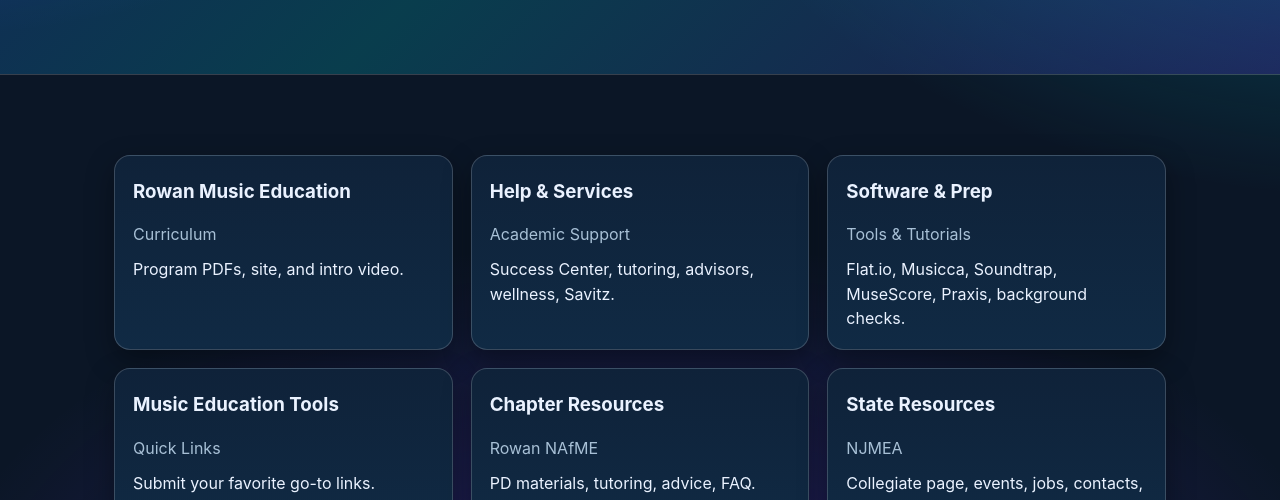
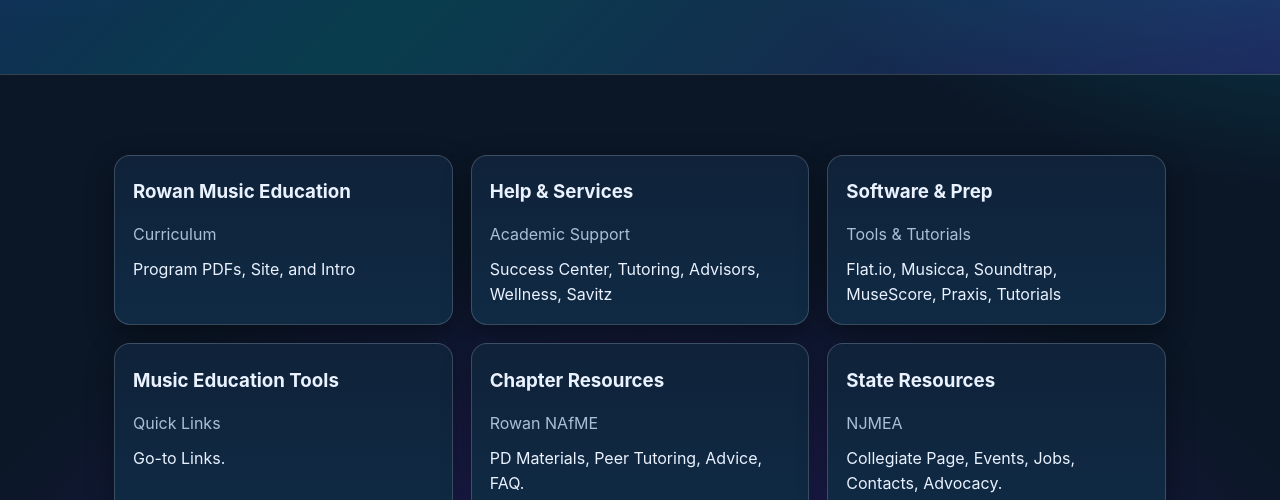
Before and after one commit to abretz50/rowan-nafme, a plain HTML site: page resources.html in a window 1280 px wide. Shown: the part 300-800 px from the top of the page. Drawn offline with Linux system fonts and the light colour scheme.

Commit message:
Desktop Commit

```diff
--- a/resources.html
+++ b/resources.html
@@ -66,43 +66,43 @@
 <article class="card" data-modal="modal-curriculum">
 <h3>Rowan Music Education</h3>
 <div class="kicker">Curriculum</div>
-<p>Program PDFs, site, and intro video.</p>
+<p>Program PDFs, Site, and Intro</p>
 </article>
 <!-- Academic Support -->
 <article class="card" data-modal="modal-support">
 <h3>Help &amp; Services</h3>
 <div class="kicker">Academic Support</div>
-<p>Success Center, tutoring, advisors, wellness, Savitz.</p>
+<p>Success Center, Tutoring, Advisors, Wellness, Savitz</p>
 </article>
 <!-- Tools & Tutorials -->
 <article class="card" data-modal="modal-tools">
 <h3>Software &amp; Prep</h3>
 <div class="kicker">Tools &amp; Tutorials</div>
-<p>Flat.io, Musicca, Soundtrap, MuseScore, Praxis, background checks.</p>
+<p>Flat.io, Musicca, Soundtrap, MuseScore, Praxis, Tutorials</p>
 </article>
 <!-- Quick Links -->
 <article class="card" data-modal="modal-quicklinks">
 <h3>Music Education Tools</h3>
 <div class="kicker">Quick Links</div>
-<p>Submit your favorite go-to links.</p>
+<p>Go-to Links.</p>
 </article>
 <!-- Rowan NAfME Resources -->
 <article class="card" data-modal="modal-chapter">
 <h3>Chapter Resources</h3>
 <div class="kicker">Rowan NAfME</div>
-<p>PD materials, tutoring, advice, FAQ.</p>
+<p>PD Materials, Peer Tutoring, Advice, FAQ.</p>
 </article>
 <!-- NJMEA Resources -->
 <article class="card" data-modal="modal-njmea">
 <h3>State Resources</h3>
 <div class="kicker">NJMEA</div>
-<p>Collegiate page, events, jobs, contacts, advocacy.</p>
+<p>Collegiate Page, Events, Jobs, Contacts, Advocacy.</p>
 </article>
 <!-- NAfME National Resources -->
 <article class="card" data-modal="modal-nafme">
 <h3>National Resources</h3>
 <div class="kicker">NAfME</div>
-<p>Library, blog, events, advocacy, scholarships, standards.</p>
+<p>Library, Blog, Events, Advocacy, Scholarships, Standards.</p>
 </article>
 </div>
 </div>
```
